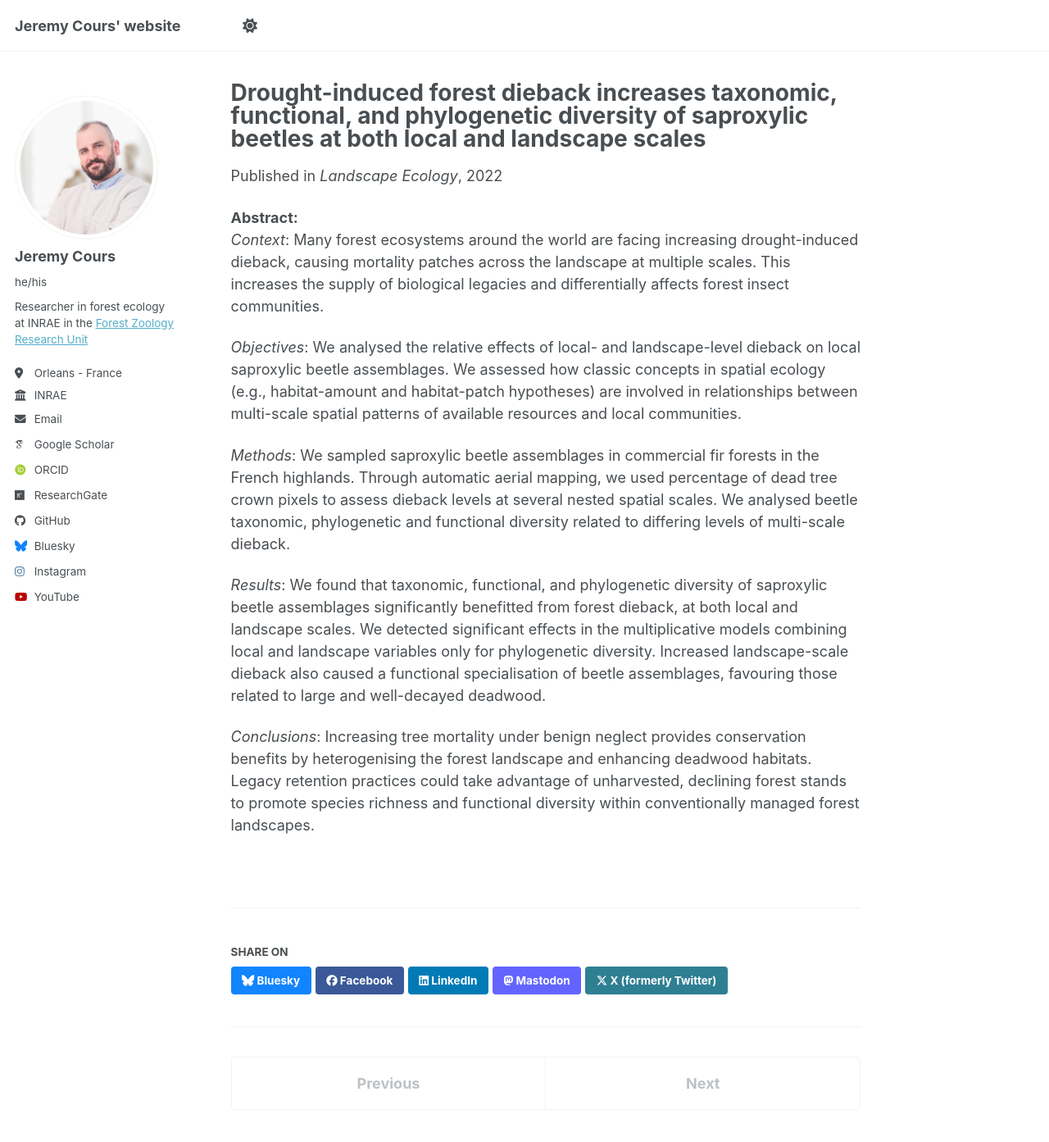
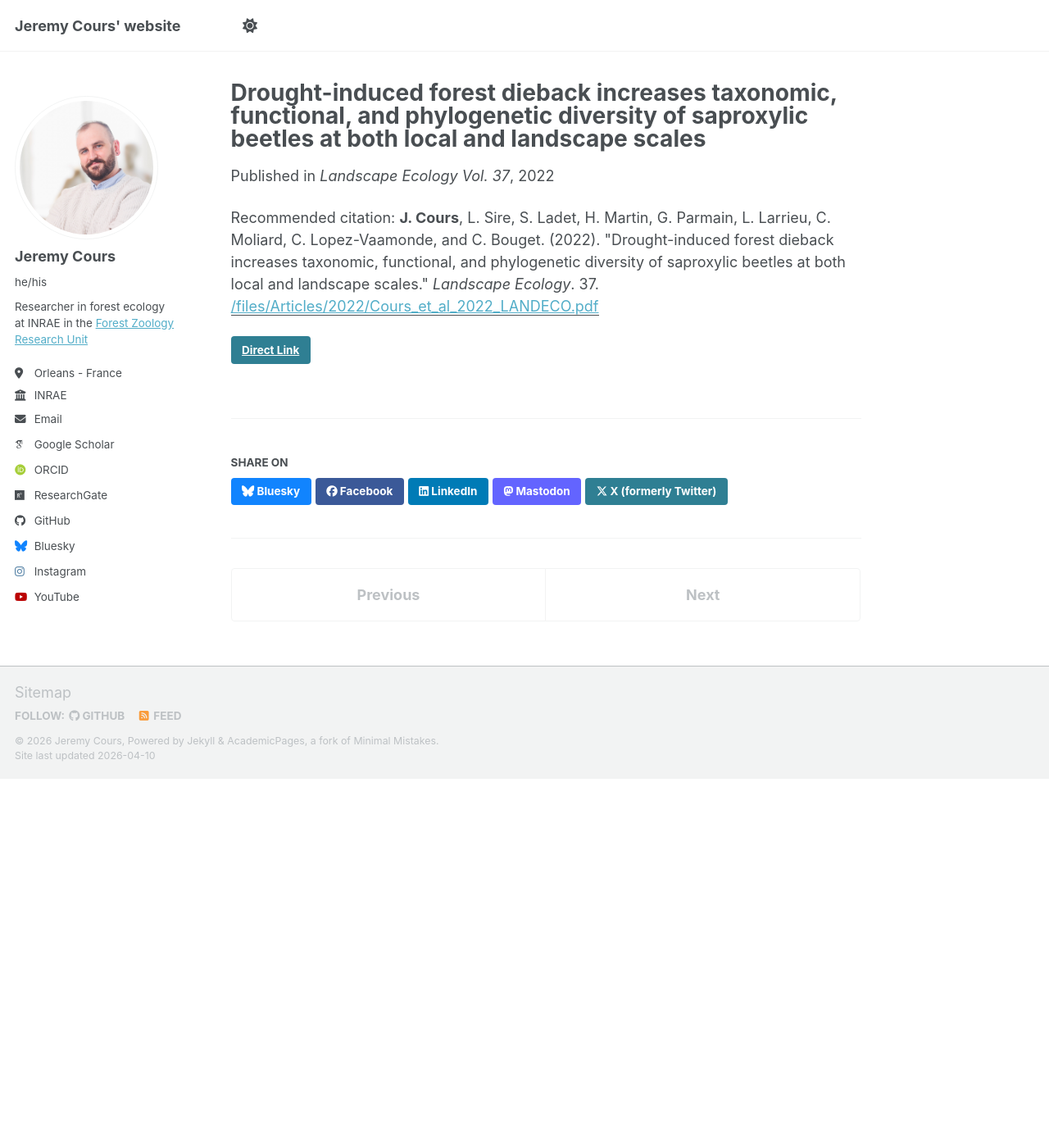
Before and after one commit to J-Cours/J-Cours.github.io, a Jekyll site: the page built from _publications/2022_paper_Land_Eco.md, in a window 1280 px wide and 1400 px high. Shown: the top 1393 px of the window at 82% size. Built offline with Jekyll 4.4.1, drawn with Linux system fonts in a browser that asks for light colours; some web fonts are replaced; a script bundle is joined from its source files by our own code; library files that are not in the unit come from our copies.

Commit message:
Update art LANDECO

```diff
--- a/_config.yml
+++ b/_config.yml
@@ -83,14 +83,14 @@ author:
 
 # Publication Category - The following the list of publication categories and their headings
 publication_category:
+  preprints:
+    title: 'Preprints'
   books:
     title: 'Books'
   manuscripts:
     title: 'Journal Articles'
   conferences:
     title: 'Conference Papers'
-  preprints:
-    title: 'Preprints'
 
 # Site Settings
 teaser                   :  # filename of teaser fallback teaser image placed in /images/ for social media previews
--- a/_publications/2022_paper_Land_Eco.md
+++ b/_publications/2022_paper_Land_Eco.md
@@ -5,20 +5,8 @@ category: manuscripts
 permalink: /publication/2022-06-19-paper
 excerpt: ''
 date: 2022-06-19
-venue: 'Landscape Ecology'
-PDF: '/files/Articles/2022/LE_2022_Art.pdf'
-paperurl: 'https://link.springer.com/article/10.1007/s10980-022-01453-5'
-preprint: 'https://doi.org/10.21203/rs.3.rs-1052733/v1'
-authors: 'Jeremy Cours, Lucas Sire, Sylvie Ladet, Hilaire Martin, Guillem Parmain, Laurent Larrieu, Carl Moliard, Carlos Lopez-Vaamonde & Christophe Bouget'
+venue: 'Landscape Ecology Vol. 37'
+paperurl: '/files/Articles/2022/Cours_et_al_2022_LANDECO.pdf'
+link: 'https://link.springer.com/article/10.1007/s10980-022-01453-5'
+citation: "<b>J. Cours</b>, L. Sire, S. Ladet, H. Martin, G. Parmain, L. Larrieu, C. Moliard, C. Lopez-Vaamonde, and C. Bouget. (2022). &quot;Drought-induced forest dieback increases taxonomic, functional, and phylogenetic diversity of saproxylic beetles at both local and landscape scales.&quot; <i>Landscape Ecology</i>. 37."
 ---
-
-**Abstract:**\
-*Context*: Many forest ecosystems around the world are facing increasing drought-induced dieback, causing mortality patches across the landscape at multiple scales. This increases the supply of biological legacies and differentially affects forest insect communities.
-
-*Objectives*: We analysed the relative effects of local- and landscape-level dieback on local saproxylic beetle assemblages. We assessed how classic concepts in spatial ecology (e.g., habitat-amount and habitat-patch hypotheses) are involved in relationships between multi-scale spatial patterns of available resources and local communities.
-
-*Methods*: We sampled saproxylic beetle assemblages in commercial fir forests in the French highlands. Through automatic aerial mapping, we used percentage of dead tree crown pixels to assess dieback levels at several nested spatial scales. We analysed beetle taxonomic, phylogenetic and functional diversity related to differing levels of multi-scale dieback.
-
-*Results*: We found that taxonomic, functional, and phylogenetic diversity of saproxylic beetle assemblages significantly benefitted from forest dieback, at both local and landscape scales. We detected significant effects in the multiplicative models combining local and landscape variables only for phylogenetic diversity. Increased landscape-scale dieback also caused a functional specialisation of beetle assemblages, favouring those related to large and well-decayed deadwood.
-
-*Conclusions*: Increasing tree mortality under benign neglect provides conservation benefits by heterogenising the forest landscape and enhancing deadwood habitats. Legacy retention practices could take advantage of unharvested, declining forest stands to promote species richness and functional diversity within conventionally managed forest landscapes.
```
Also changed, not shown: 2 other files.
